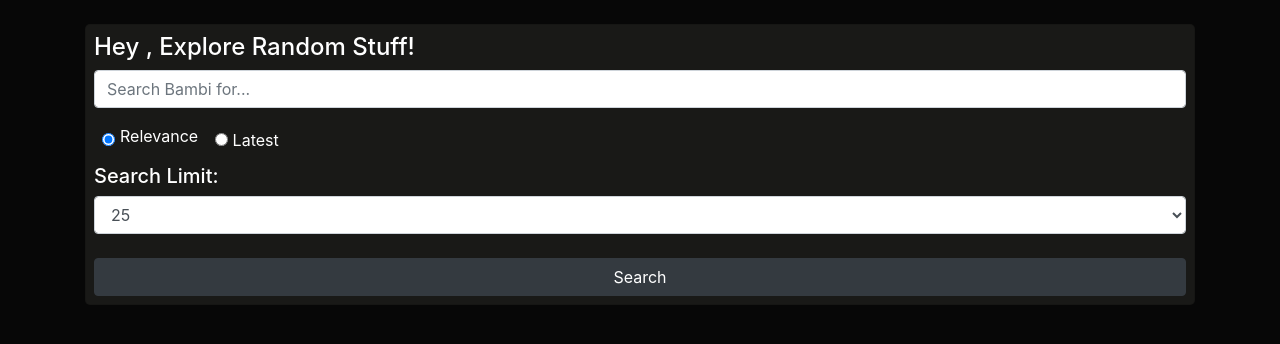
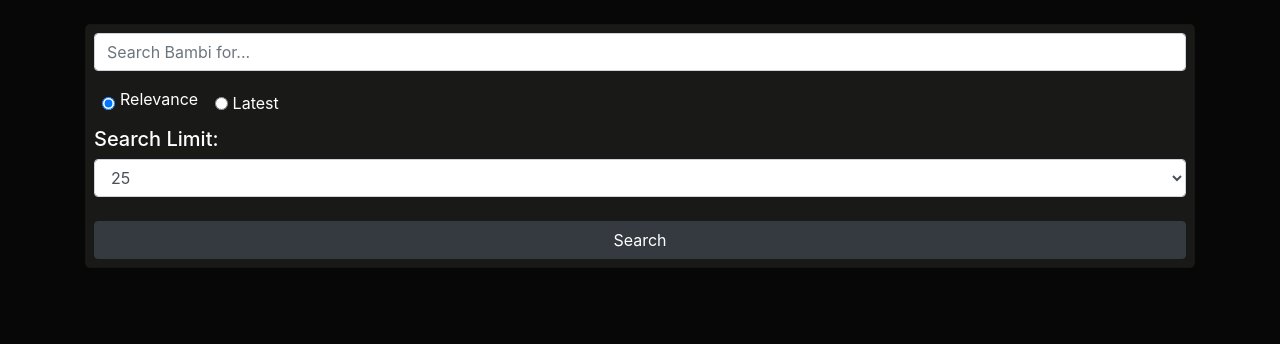
Before and after one commit to harunmohamed/bambi-v3, a Flask app: page /explore in a window 1280 px wide. Shown: the part 61-405 px from the top of the page. Run offline with Flask 2, Linux system fonts and the light colour scheme; some libraries are stand-ins or nearby versions.

Commit message:
minor tweak in explore

```diff
--- a/bambiv3/templates/explore.html
+++ b/bambiv3/templates/explore.html
@@ -10,7 +10,9 @@
 			</div>
 			<hr>-->
 			<div id="search" class="card card-body mb-3 p-2" style="color:#fff;background:#191917;">
-				<h4>Hey {% if current_user.is_authenticated%}{{current_user.username.title()}}{% endif %}, Explore Random Stuff!</h4>
+				{% if current_user.is_authenticated%}
+					<h4>Hey {{current_user.username.title()}}, Explore Random Stuff!</h4>
+				{% endif %}
 				<form id="search-form">
 					<div class="form-group">
 						<input type="text" id="search-input" class="form-control mb-2" placeholder="Search Bambi for...">
```
Also changed, not shown: bambiv3/site.db.
